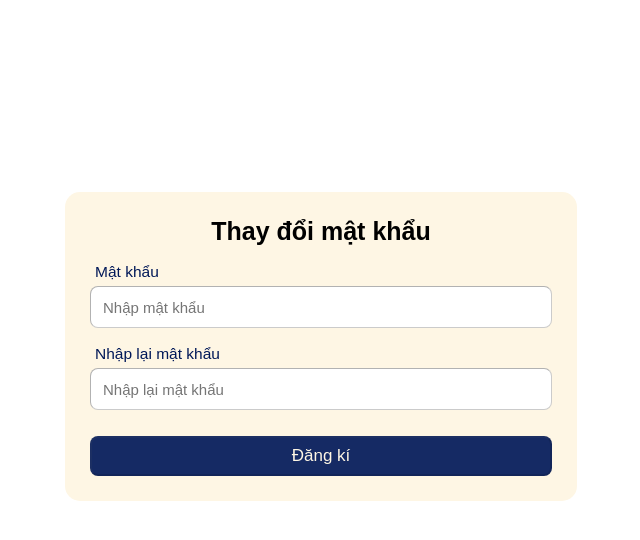
After one commit to EdeViet/EdeViet, a PHP site: page /change_pass/change_pass.html in a window 1280 px wide. The commit adds this page. Shown: the top 540 px of the page, without its empty margins (319-959 px from the left). Run offline with PHP 8.4, Linux system fonts and the light colour scheme; some libraries are stand-ins or nearby versions.

Commit message:
change_pass

```diff
--- /dev/null
+++ b/change_pass/change_pass.css
@@ -0,0 +1,62 @@
+* {
+    margin: 0;
+    padding: 0;
+    box-sizing: border-box;
+}
+html {
+    font-size: 62.5%;
+    font-family: "Quicksand", sans-serif;
+}
+
+.change_pass{
+    width: 40%;
+    margin-right: auto;
+    margin-left: auto;
+    margin-top: 15%;
+    background-color: #fef6e4;
+    padding: 25px;
+    border-radius: 15px;
+}
+#form-1 .form-group {
+    margin: 17px 0;
+  }
+.form-group-input:hover {
+    border-width: 1.7px;
+    border-color: #001858;
+  }
+.form-group-label {
+    font-weight: 500;
+    font-size: 15.5px;
+    padding-left: 5px;
+    color: #001858;
+  }
+.form-group-input {
+    width: 100%;
+    min-height: 42px;
+    margin-top: 5px;
+    border-radius: 8px;
+    border-width: 1.5px;
+    padding: 8px 12px;
+    font-size: 15px;
+    outline: none;
+    border-color: rgba(0, 0, 0, 0.3);
+  }
+
+  #form-1 .form-button {
+    width: 100%;
+    min-height: 40px;
+    border-radius: 8px;
+    background-color: #152a64;
+    border-color: rgba(20, 20, 20, 0.1);
+    margin-top: 9px;
+    font-weight: 500;
+    color: #fef6e4;
+    font-size: 17px;
+    cursor: pointer;
+    font-family: "Quicksand", sans-serif;
+  }
+
+  #form-1 .form-button:hover {
+    border-width: 1.5px;
+    background-color: #001357;
+  }
--- /dev/null
+++ b/change_pass/change_pass.html
@@ -0,0 +1,40 @@
+<!DOCTYPE html>
+  <head>
+        <meta charset="UTF-8">
+        <meta name="viewport" content="width=device-width, initial-scale=1.0">
+        <title>Home</title>
+        <link rel="stylesheet" href="change_pass.css">
+        <link rel="preconnect" href="https://fonts.googleapis.com">
+        <link rel="preconnect" href="https://fonts.gstatic.com" crossorigin>
+        <link href="https://fonts.googleapis.com/css2?family=Quicksand:wght@538&display=swap" rel="stylesheet">
+        <link rel="stylesheet" href="assests\icon\themify-icons\themify-icons.css">
+        <link rel="stylesheet" href="assests\icon\cssgg.css">
+        <script src="https://kit.fontawesome.com/eef555952d.js" crossorigin="anonymous"></script>
+        <meta name="viewport" content="width=device-width, initial-scale=1.0">
+    </head>
+<body>
+    <div id="page">
+        <div class="change_pass">
+            <h2 class="headline" style="text-align: center; font-size: 25px;">Thay đổi mật khẩu</h2>
+            <div id="form-1">
+
+              <div class="form-group">
+                <label for="password" class="form-group-label">Mật khẩu</label></br>
+                <input name="password" type="password"
+                placeholder="Nhập mật khẩu" class="form-group-input"/>
+              </div>
+
+              <div class="form-group">
+                <label for="repeat_password" class="form-group-label">Nhập lại mật khẩu</label></br>
+                <input name="repeat_password" type="password"
+                placeholder="Nhập lại mật khẩu" class="form-group-input"/>
+              </div >
+
+              <button class="form-button">Đăng kí</button>
+
+            </div>
+
+            </form>
+    </div>
+</body>
+</html>
--- a/index.php
+++ b/index.php
@@ -78,7 +78,7 @@
                         <button class="search_icon" >
                             <i class="ti-search"></i>
                         </button>
-                        <i class="fa-regular fa-keyboard" style="font-size: 30px;margin-left: 10px;"></i>
+                        <i class="fa-regular fa-keyboard" style="font-size: 30px; margin-left: 10px;"></i>
                     </form>
 
                     <?php if(isset($_POST["search"])){
```
Also changed, not shown: profile.css (deleted, +0 -18 lines), profile.html (deleted, +0 -70 lines), change_pass/change_pass.js (added). Lines whose indentation alone changed are shown as unchanged.
